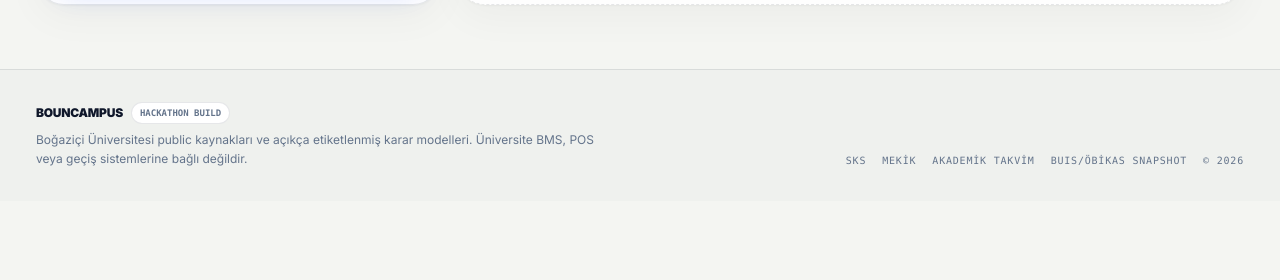
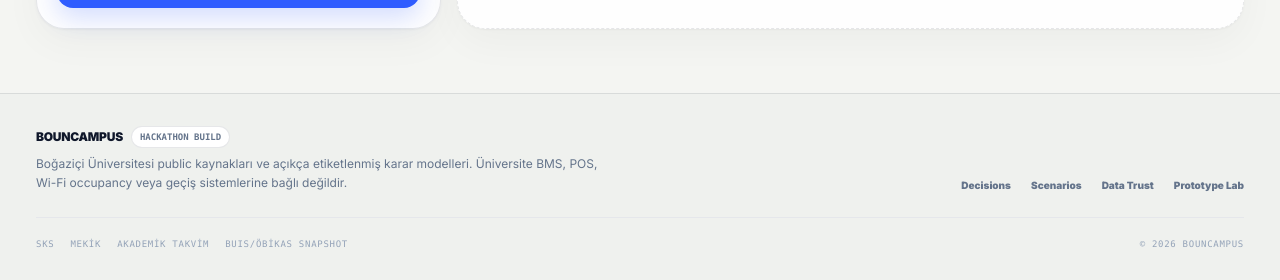
Before and after one commit to yasinkaya701/bouncampus, a Next.js app in the folder frontend/: page /scenarios in a window 1280 px wide. Shown: the part 1128-1408 px from the top of the page. Before the commit the page ends 1329 px from the top, so only its background shows below. Built offline with nearby package versions, Linux system fonts and the light colour scheme; no server answers.

Commit message:
design: finalize application shell and accessibility

```diff
--- a/frontend/src/app/layout.tsx
+++ b/frontend/src/app/layout.tsx
@@ -1,4 +1,5 @@
-import type { Metadata } from 'next';
+import type { Metadata, Viewport } from 'next';
+import Link from 'next/link';
 import { Inter } from 'next/font/google';
 import './globals.css';
 import Header from '@/components/shared/Header';
@@ -8,36 +9,54 @@ import 'leaflet/dist/leaflet.css';
 const inter = Inter({ subsets: ['latin'], display: 'swap' });
 
 export const metadata: Metadata = {
-  title: 'BOUNCAMPUS — Campus Intelligence for Boğaziçi',
+  title: {
+    default: 'BOUNCAMPUS — Campus Intelligence for Boğaziçi',
+    template: '%s · BOUNCAMPUS',
+  },
   description: 'Boğaziçi public data feeds, transparent forecasting models and operational sustainability decisions in one campus intelligence product.',
+  applicationName: 'BOUNCAMPUS',
+  manifest: '/manifest.webmanifest',
+};
+
+export const viewport: Viewport = {
+  themeColor: '#0b1226',
+  colorScheme: 'light',
 };
 
 export default function RootLayout({ children }: Readonly<{ children: React.ReactNode }>) {
   return (
     <html lang="tr">
       <body className={`${inter.className} min-h-screen text-[#0a1020]`}>
+        <a href="#main-content" className="bc-skip-link">Skip to main content</a>
         <Header />
-        <main className="mx-auto w-full max-w-[1640px] flex-1 px-3 pb-16 pt-4 sm:px-5 md:px-7 lg:px-9 lg:pt-6">
+        <main id="main-content" className="mx-auto w-full max-w-[1640px] flex-1 px-3 pb-16 pt-4 sm:px-5 md:px-7 lg:px-9 lg:pt-6">
           {children}
         </main>
         <CampusAICopilot />
         <footer className="border-t border-slate-900/10 bg-[#eef0ec]/75">
-          <div className="mx-auto flex w-full max-w-[1640px] flex-col gap-4 px-5 py-8 text-xs text-slate-500 sm:flex-row sm:items-end sm:justify-between md:px-7 lg:px-9">
-            <div className="max-w-xl">
-              <div className="mb-1.5 flex items-center gap-2 text-slate-900">
-                <span className="font-black tracking-[-0.02em]">BOUNCAMPUS</span>
-                <span className="rounded-full border border-slate-900/10 bg-white px-2 py-0.5 font-mono text-[9px] font-bold text-slate-500">HACKATHON BUILD</span>
+          <div className="mx-auto w-full max-w-[1640px] px-5 py-8 md:px-7 lg:px-9">
+            <div className="grid gap-7 lg:grid-cols-[minmax(0,1fr)_auto] lg:items-end">
+              <div className="max-w-xl text-xs text-slate-500">
+                <div className="mb-1.5 flex items-center gap-2 text-slate-900">
+                  <span className="font-black tracking-[-0.02em]">BOUNCAMPUS</span>
+                  <span className="rounded-full border border-slate-900/10 bg-white px-2 py-0.5 font-mono text-[9px] font-bold text-slate-500">HACKATHON BUILD</span>
+                </div>
+                <p className="leading-relaxed">Boğaziçi Üniversitesi public kaynakları ve açıkça etiketlenmiş karar modelleri. Üniversite BMS, POS, Wi-Fi occupancy veya geçiş sistemlerine bağlı değildir.</p>
               </div>
-              <p className="leading-relaxed">
-                Boğaziçi Üniversitesi public kaynakları ve açıkça etiketlenmiş karar modelleri. Üniversite BMS, POS veya geçiş sistemlerine bağlı değildir.
-              </p>
+
+              <div className="flex flex-wrap gap-x-5 gap-y-2 text-[10px] font-black text-slate-500">
+                <Link href="/decisions" className="transition hover:text-slate-900">Decisions</Link>
+                <Link href="/scenarios" className="transition hover:text-slate-900">Scenarios</Link>
+                <Link href="/data" className="transition hover:text-slate-900">Data Trust</Link>
+                <Link href="/lab" className="transition hover:text-slate-900">Prototype Lab</Link>
+              </div>
             </div>
-            <div className="flex flex-wrap items-center gap-x-4 gap-y-1 font-mono text-[10px] uppercase tracking-[0.08em] text-slate-500">
-              <span>SKS</span>
-              <span>Mekik</span>
-              <span>Akademik Takvim</span>
-              <span>BUIS/ÖBİKAS Snapshot</span>
-              <span>© {new Date().getFullYear()}</span>
+
+            <div className="mt-6 flex flex-col gap-2 border-t border-slate-900/8 pt-5 sm:flex-row sm:items-center sm:justify-between">
+              <div className="flex flex-wrap items-center gap-x-4 gap-y-1 font-mono text-[9px] uppercase tracking-[0.08em] text-slate-400">
+                <span>SKS</span><span>Mekik</span><span>Akademik Takvim</span><span>BUIS/ÖBİKAS Snapshot</span>
+              </div>
+              <span className="font-mono text-[9px] uppercase tracking-[0.08em] text-slate-400">© {new Date().getFullYear()} BOUNCAMPUS</span>
             </div>
           </div>
         </footer>
```
